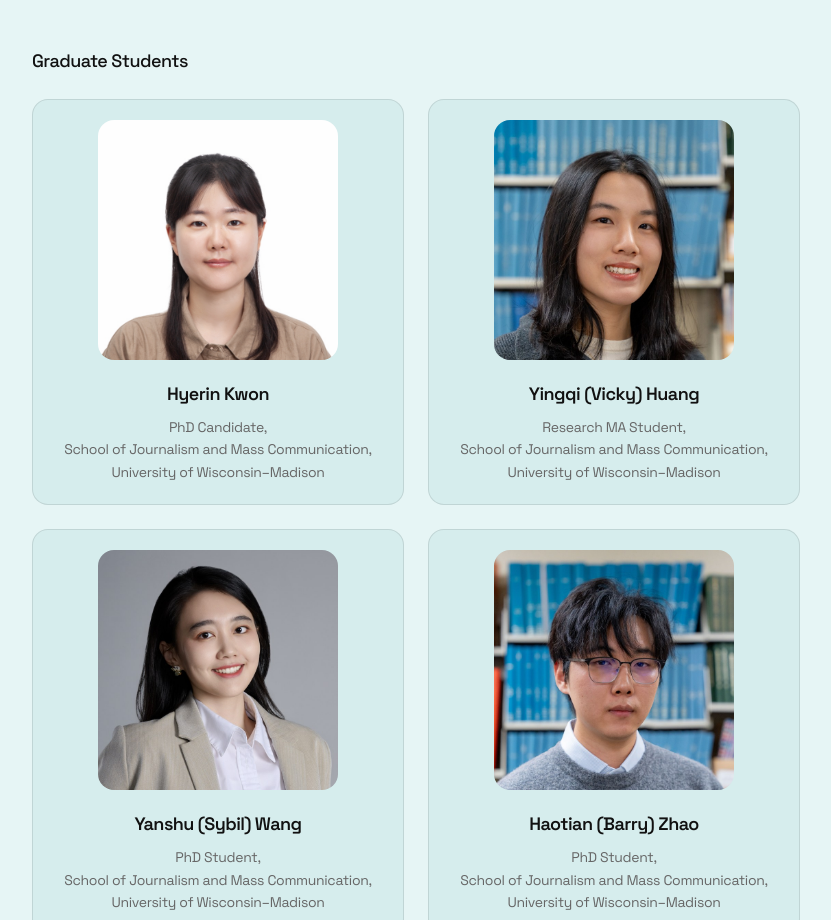
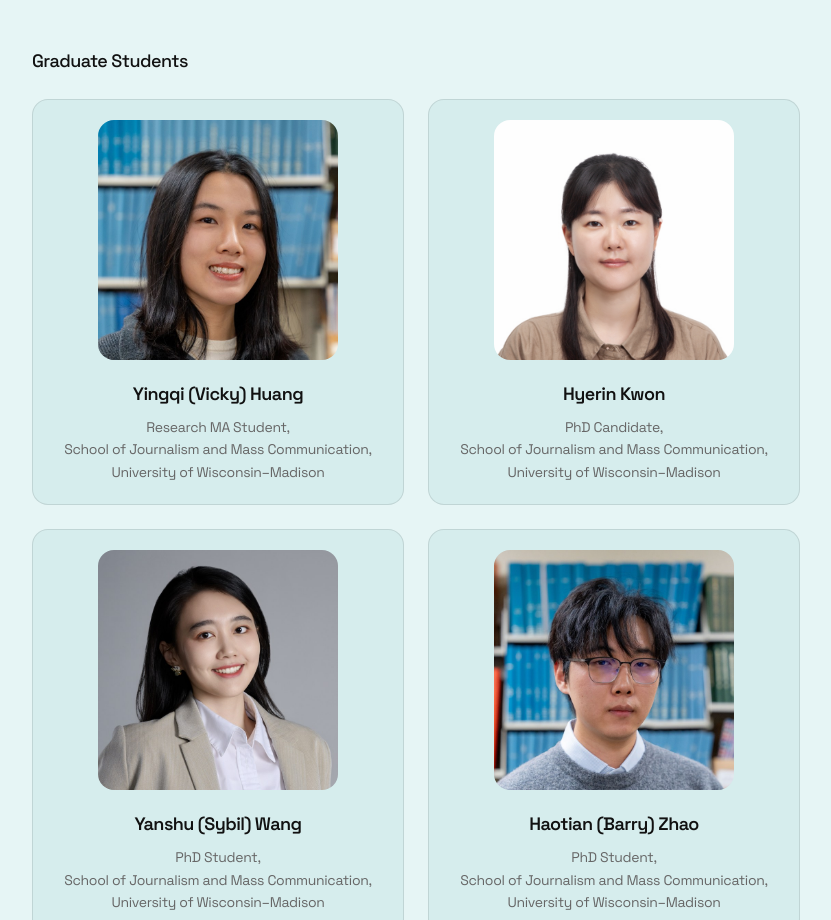
Before and after one commit to rossdahlke/personal-website, a Next.js app: page /code-lab in a window 1280 px wide. Shown: the part 1945-2865 px from the top of the page, without its empty margins (224-1055 px from the left). Built offline with nearby package versions, Linux system fonts and the light colour scheme.

Commit message:
Alphabetize CODE Lab graduate students by last name

```diff
--- a/src/data/lab.ts
+++ b/src/data/lab.ts
@@ -68,14 +68,14 @@ export const director: LabMember = {
 
 export const graduateStudents: LabMember[] = [
   {
+    name: 'Yingqi (Vicky) Huang',
+    details: ['Research MA Student,', ...AFFILIATION],
+    photo: '/images/huang-yingqi.jpg',
+  },
+  {
     name: 'Hyerin Kwon',
     details: ['PhD Candidate,', ...AFFILIATION],
     photo: '/images/kwon-hyerin.jpeg',
-  },
-  {
-    name: 'Yingqi (Vicky) Huang',
-    details: ['Research MA Student,', ...AFFILIATION],
-    photo: '/images/huang-yingqi.jpg',
   },
   {
     name: 'Yanshu (Sybil) Wang',
```
